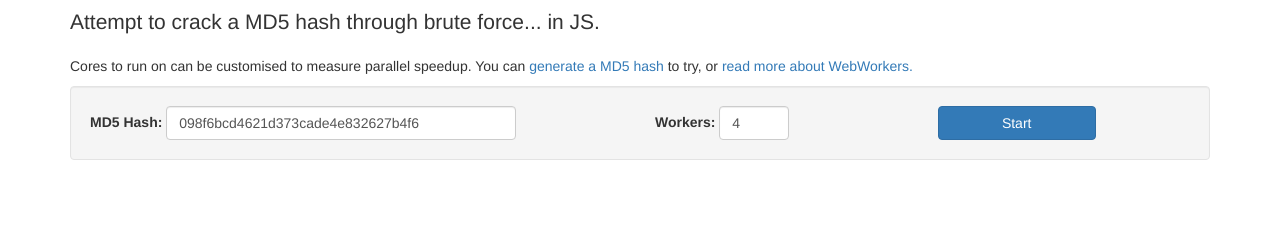
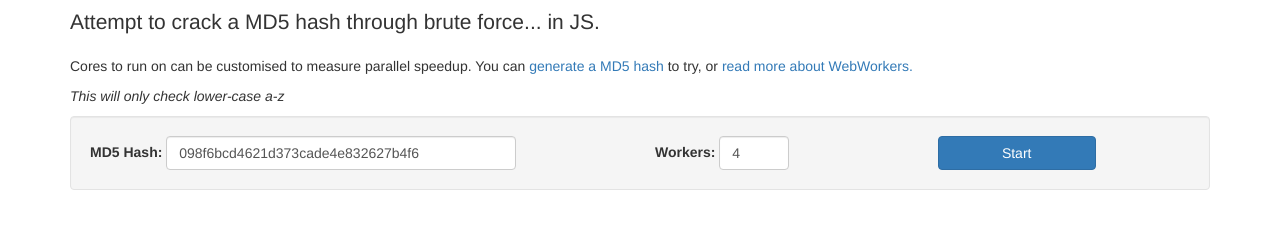
Before and after one commit to MGovier/WebWorker-MD5, a plain HTML site: page index.html in a window 1280 px wide. Shown: the part 63-292 px from the top of the page. Drawn offline with nearby package versions, Linux system fonts and the light colour scheme.

Commit message:
Mention character set

```diff
--- a/index.html
+++ b/index.html
@@ -15,6 +15,7 @@
     <p>Cores to run on can be customised to measure parallel speedup.
     You can <a href='http://www.miraclesalad.com/webtools/md5.php'>generate a MD5 hash</a> to try,
      or <a href="https://developer.mozilla.org/en-US/docs/Web/API/Web_Workers_API">read more about WebWorkers.</a></p>
+     <p><em>This will only check lower-case a-z</em></p>
     <div class="well">
       <form class="row form-inline" id="parameters">
         <div class="form-group col-md-6">
```
